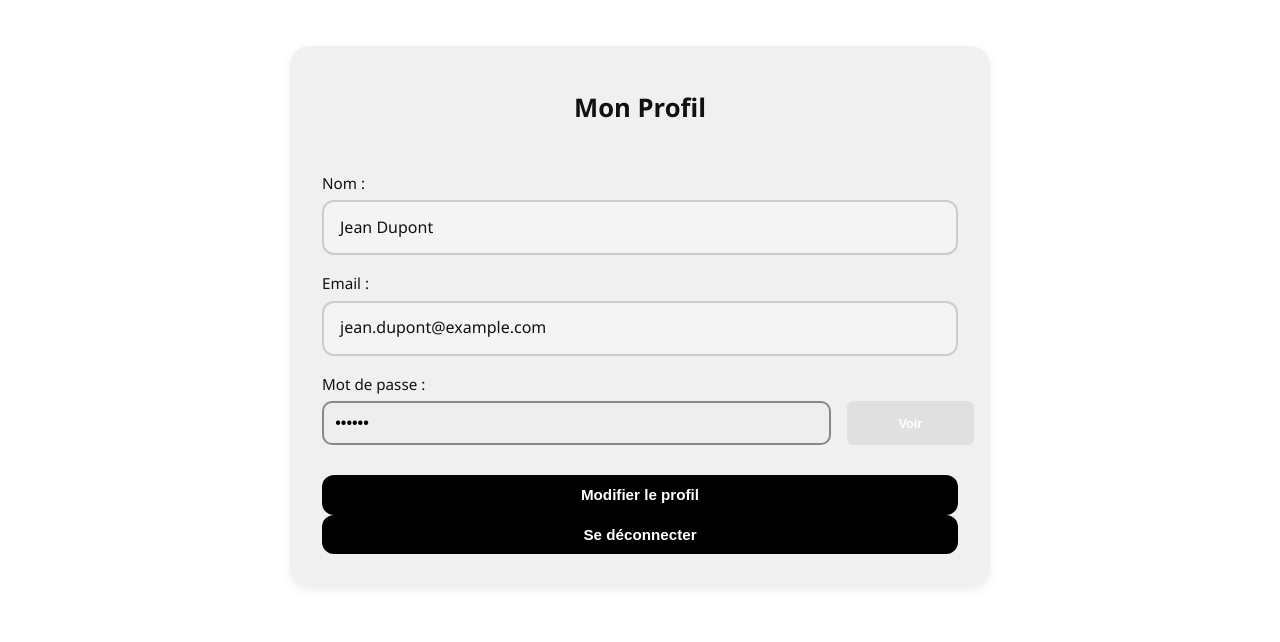
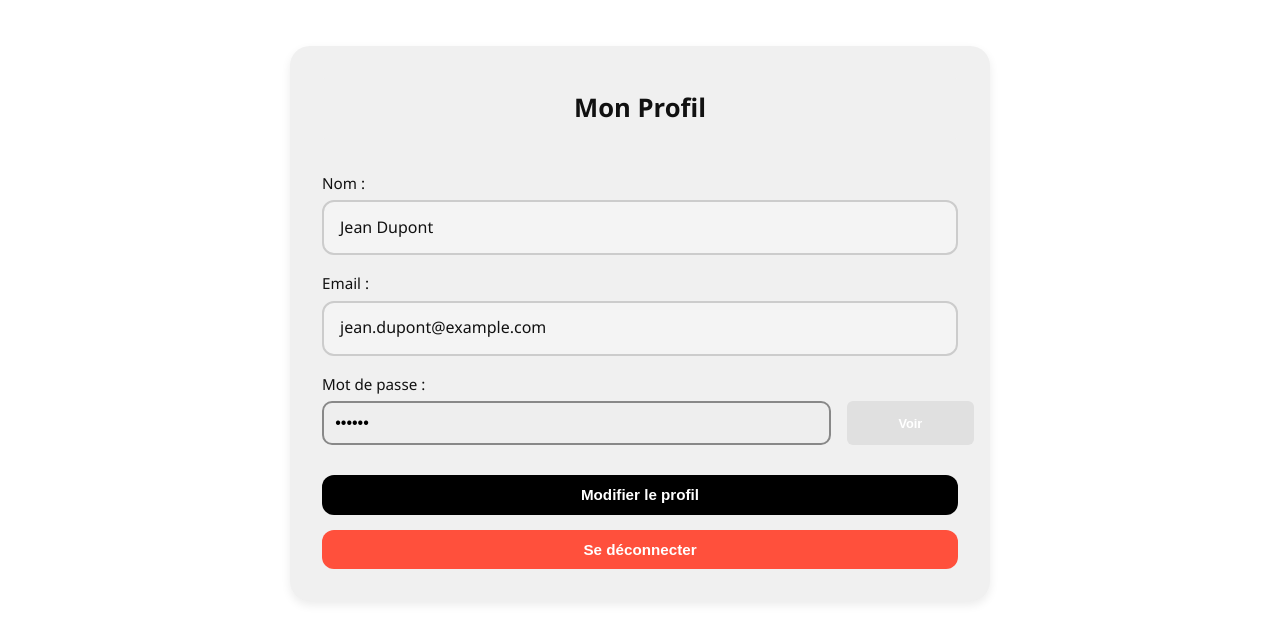
Before and after one commit to lisacsd/skill-swap-project, a website: page public/profil.html in a window 1280 px wide. Shown: the part 80-722 px from the top of the page. Drawn offline with Linux system fonts and the light colour scheme; no server answers.

```diff
--- a/public/style.css
+++ b/public/style.css
@@ -649,3 +649,8 @@
 #mes-offres-container{
   max-height: none;
 }
+
+.logout-button{
+  background-color: #ff503c;
+  margin-top: 15px;
+}
```
